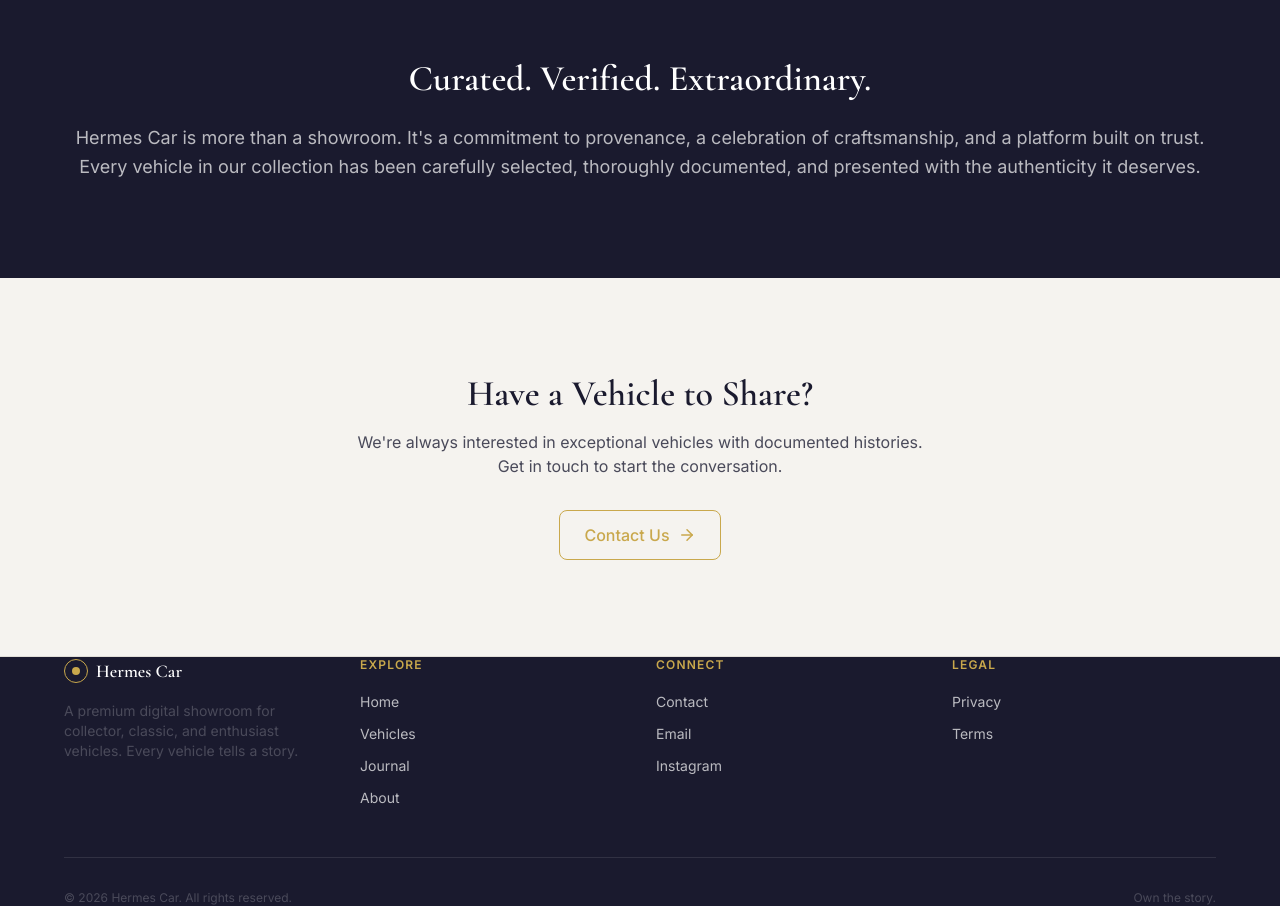
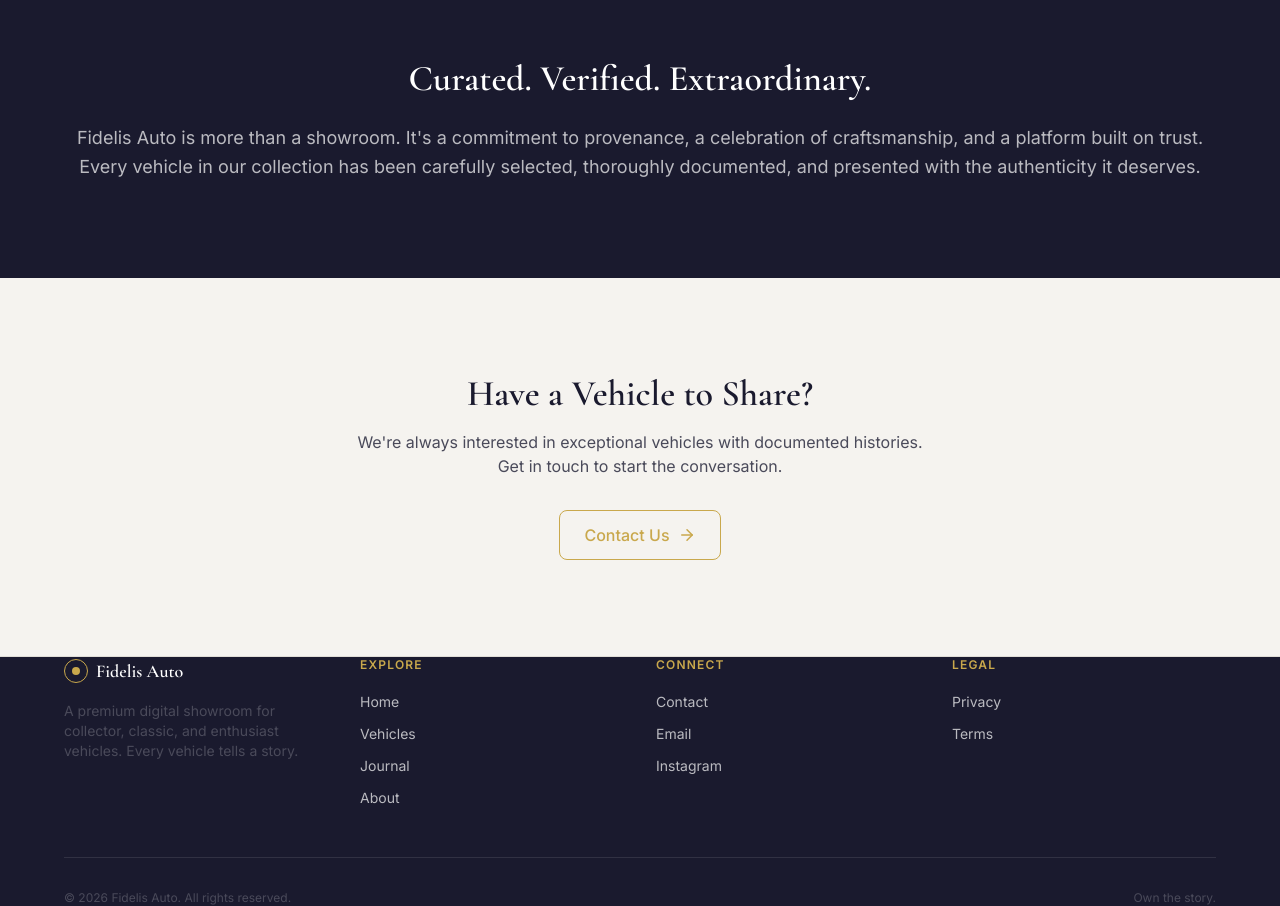
Before and after one commit to aeeg-office/fidelis-auto, a Next.js app: page / in a window 1280 px wide. Shown: the part 1520-2426 px from the top of the page. Built offline with nearby package versions, Linux system fonts and the light colour scheme.

Commit message:
Rebrand: Hermes Car → Fidelis Auto

```diff
--- a/package.json
+++ b/package.json
@@ -1,5 +1,5 @@
 {
-  "name": "hermes-car",
+  "name": "fidelis-auto",
   "version": "0.1.0",
   "private": true,
   "scripts": {
@@ -27,5 +27,6 @@
     "prisma": "^7.9.1",
     "tailwindcss": "^4",
     "typescript": "^5"
-  }
+  },
+  "description": "Premium collector vehicle digital showroom and marketplace"
 }
--- a/src/app/globals.css
+++ b/src/app/globals.css
@@ -1,7 +1,7 @@
 @import "tailwindcss";
 
 /* ============================================================
-   Hermes Car — Design Tokens
+   Fidelis Auto — Design Tokens
    ============================================================ */
 
 :root {
--- a/src/app/layout.tsx
+++ b/src/app/layout.tsx
@@ -19,8 +19,8 @@ const cormorant = Cormorant_Garamond({
 
 export const metadata: Metadata = {
   title: {
-    default: "Hermes Car — Premium Collector Vehicle Showroom",
-    template: "%s | Hermes Car",
+    default: "Fidelis Auto — Premium Collector Vehicle Showroom",
+    template: "%s | Fidelis Auto",
   },
   description:
     "A premium digital showroom for collector, classic, and enthusiast vehicles. Every vehicle tells a story. Own the story.",
@@ -35,7 +35,7 @@ export const metadata: Metadata = {
   openGraph: {
     type: "website",
     locale: "en_US",
-    siteName: "Hermes Car",
+    siteName: "Fidelis Auto",
   },
 };
 
--- a/src/app/page.tsx
+++ b/src/app/page.tsx
@@ -91,7 +91,7 @@ export default function HomePage() {
             Curated. Verified. Extraordinary.
           </h2>
           <p className="text-lg text-[var(--color-text-inverse)]/70 leading-relaxed">
-            Hermes Car is more than a showroom. It&apos;s a commitment to provenance,
+            Fidelis Auto is more than a showroom. It&apos;s a commitment to provenance,
             a celebration of craftsmanship, and a platform built on trust.
             Every vehicle in our collection has been carefully selected,
             thoroughly documented, and presented with the authenticity it deserves.
--- a/src/components/layout/Footer.tsx
+++ b/src/components/layout/Footer.tsx
@@ -9,8 +9,8 @@ const FOOTER_LINKS = {
   ],
   Connect: [
     { href: "/contact", label: "Contact" },
-    { href: "mailto:info@hermescar.com", label: "Email" },
-    { href: "https://instagram.com/hermescar", label: "Instagram" },
+    { href: "mailto:info@fidelisauto.com", label: "Email" },
+    { href: "https://instagram.com/fidelisauto", label: "Instagram" },
   ],
   Legal: [
     { href: "/privacy", label: "Privacy" },
@@ -30,7 +30,7 @@ export default function Footer() {
                 <span className="w-2 h-2 bg-[var(--color-accent)] rounded-full" />
               </span>
               <span className="font-[family-name:var(--font-cormorant)] text-lg font-semibold">
-                Hermes Car
+                Fidelis Auto
               </span>
             </Link>
             <p className="text-sm text-[var(--color-text-secondary)] max-w-xs">
@@ -63,7 +63,7 @@ export default function Footer() {
 
         <div className="mt-12 pt-8 border-t border-white/10 flex flex-col md:flex-row justify-between items-center gap-4">
           <p className="text-xs text-[var(--color-text-secondary)]">
-            &copy; {new Date().getFullYear()} Hermes Car. All rights reserved.
+            &copy; {new Date().getFullYear()} Fidelis Auto. All rights reserved.
           </p>
           <p className="text-xs text-[var(--color-text-secondary)]">
             Own the story.
--- a/src/components/layout/Header.tsx
+++ b/src/components/layout/Header.tsx
@@ -24,7 +24,7 @@ export default function Header() {
             <span className="w-3 h-3 bg-[var(--color-accent)] rounded-full" />
           </span>
           <span className="font-[family-name:var(--font-cormorant)] text-xl md:text-2xl font-semibold tracking-wide text-[var(--color-text-primary)]">
-            Hermes Car
+            Fidelis Auto
           </span>
         </Link>
 
```
